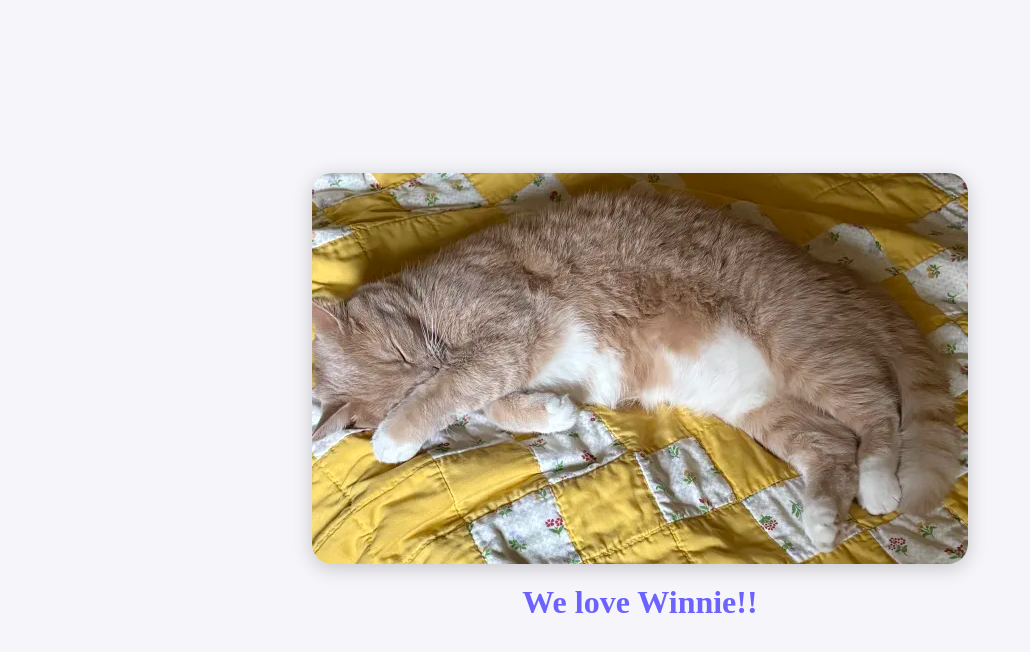
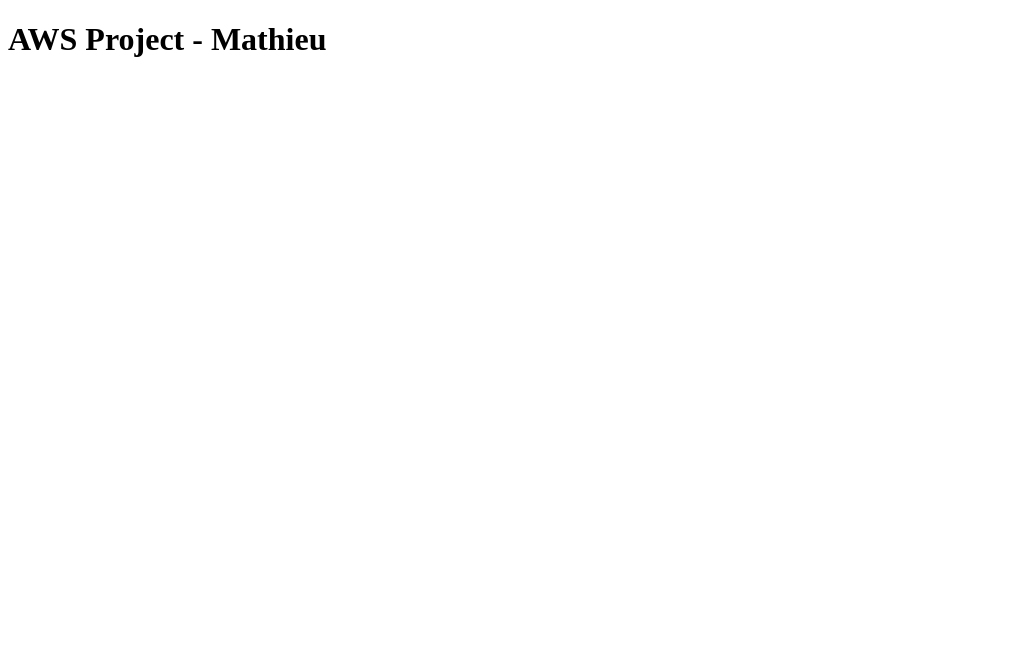
Before and after one commit to mathieumelanson06/winniebanane, a plain HTML site: page index.html in a window 1280 px wide. Shown: the whole page, without its empty margins (0-1030 px from the left). Drawn offline with Linux system fonts and the light colour scheme.

Commit message:
Update index.html

```diff
--- a/index.html
+++ b/index.html
@@ -1,31 +1,11 @@
 <!DOCTYPE html>
-<html>
+<html lang="en">
 <head>
-  <title>Winnie Banane, our boy.</title>
-  <style>
-    body {
-      background-color: #f5f5fa;
-      display: flex;
-      flex-direction: column;
-      align-items: center;
-      justify-content: center;
-      height: 100vh;
-      font-family: "Comic Sans MS", cursive sans-serif;
-    }
-    img {
-      max-width: 80%;
-      height: auto;
-      border-radius: 20px;
-      box-shadow: 0 4px 20px rgba(0,0,0,0.2);
-    }
-    h1 {
-      color: #6c63ff;
-      margin-top: 20px;
-    }
-  </style>
+    <meta charset="UTF-8">
+    <meta name="viewport" content="width=device-width, initial-scale=1.0">
+    <title>AWS Project</title>
 </head>
 <body>
-  <img src="winnie.png" alt="Winnie Banane!">
-  <h1>We love Winnie!!</h1>
+    <h1>AWS Project - Mathieu</h1>
 </body>
 </html>
```
